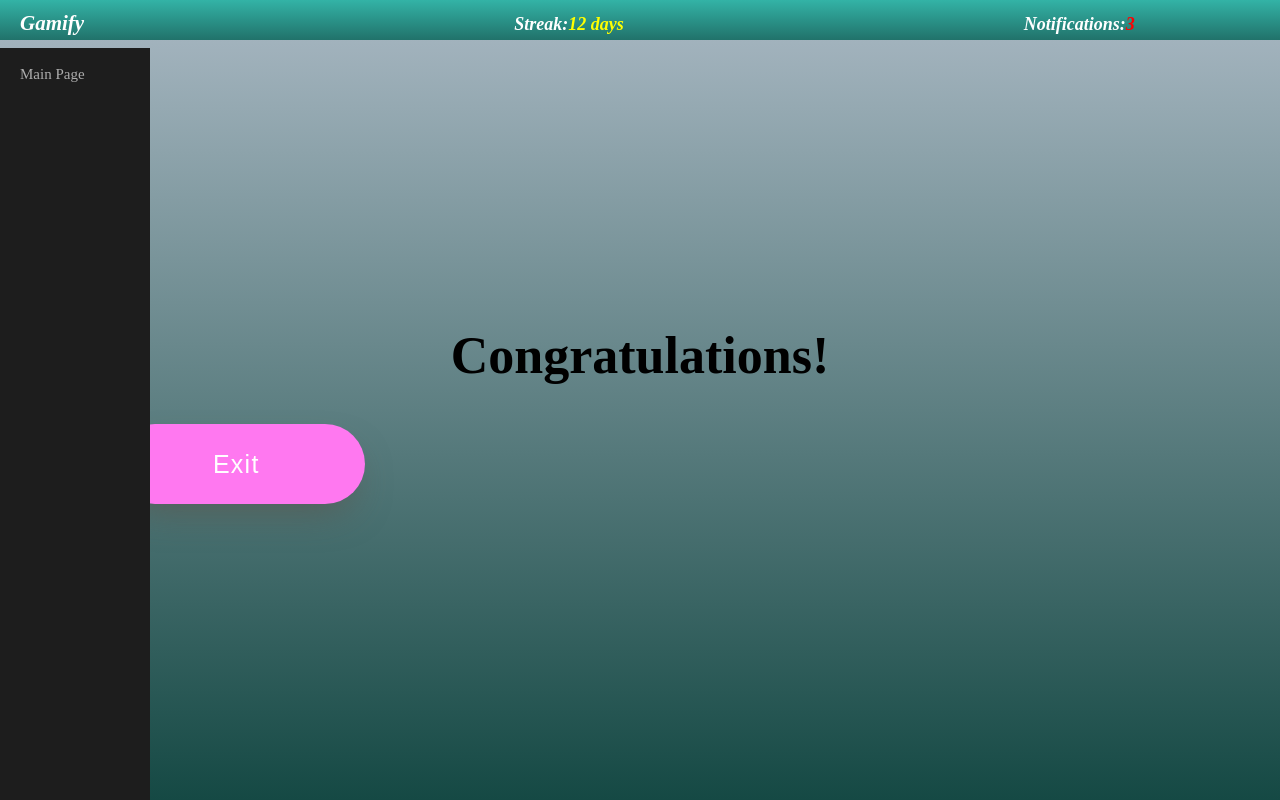
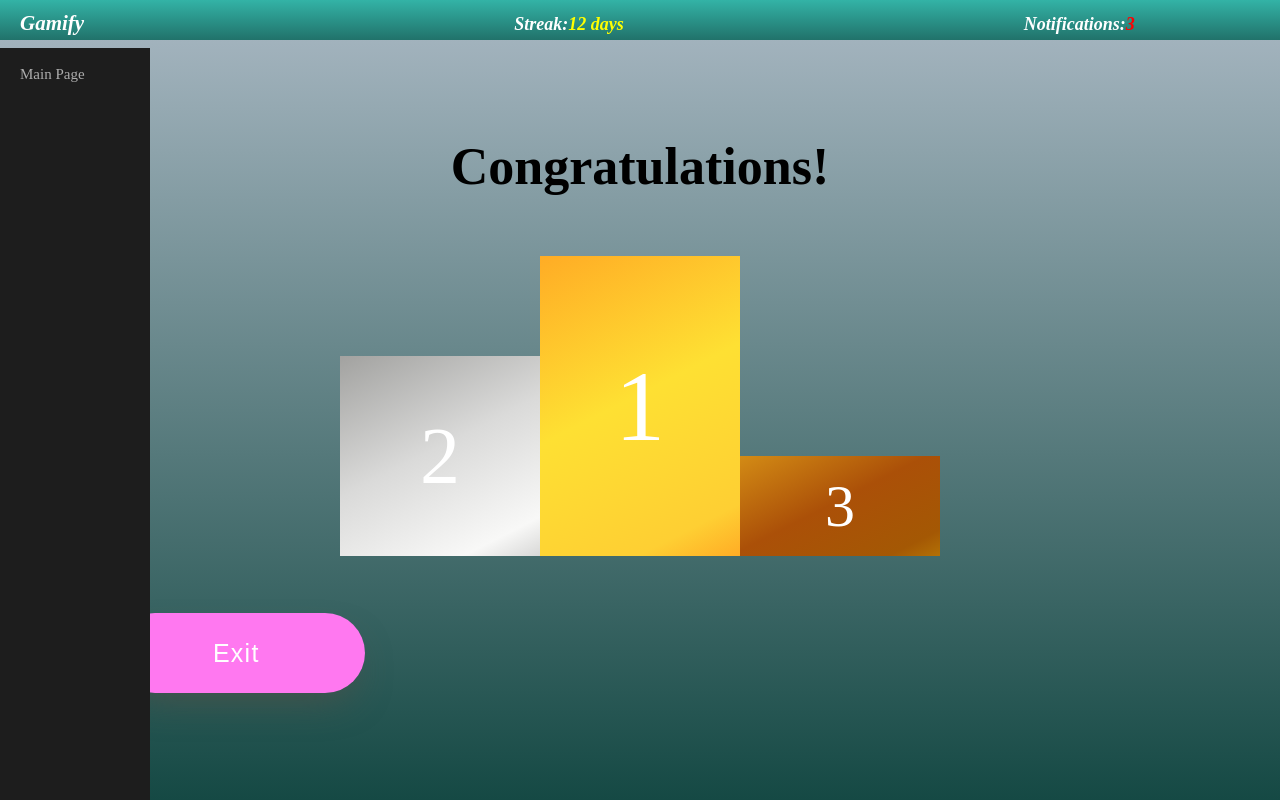
Before and after one commit to BodeaRazvan/Gamify, a React (Create React App) app in the folder gamify/: page /rankingPage in a window 1280 px wide. Built offline with nearby package versions, Linux system fonts and the light colour scheme.

Commit message:
small change made to SidebarProfile, ranking page done

```diff
--- a/gamify/src/contest/Contest.css
+++ b/gamify/src/contest/Contest.css
@@ -248,7 +248,7 @@
     margin: 10px;
 }
 
-.confirm-button {
+.confirm-button-contest {
     transition: all .5s ease;
     position: relative;
     display: inline;
@@ -272,11 +272,11 @@
     margin: 10px;
 }
 
-.confirm-button:hover {
+.confirm-button-contest:hover {
     transform: scale(1.1);
 }
 
-.confirm-button-clicked {
+.confirm-button-contest-clicked {
     transform: scale(1.1);
     transition: all .5s ease;
     position: relative;
@@ -321,7 +321,7 @@
 
 .popup-inner {
     position: relative;
-    padding: 32px;
+    padding: 60px;
     width: 100%;
     max-width: 640px;
     background-color: white;
@@ -375,3 +375,70 @@
     font-style: italic;
     font-size: 20px;
 }
+
+.container {
+    display: flex;
+    align-items: flex-end;
+}
+
+.podium__item {
+    width: 200px;
+}
+
+.podium__rank {
+    display: flex;
+    justify-content: center;
+    align-items: center;
+    font-size: 35px;
+    color: #fff;
+}
+
+.podium__city {
+    text-align: center;
+    padding: 0 .5rem;
+}
+
+.podium__number {
+    width: 27px;
+    height: 75px;
+}
+
+.podium .first {
+    min-height: 300px;
+    background: rgb(255,172,37);
+    background:
+            linear-gradient(333deg,
+            rgba(255,172,37,1) 0%,
+            rgba(254,207,51,1) 13%,
+            rgba(254,224,51,1) 53%,
+            rgba(255,172,37,1) 100%);
+    font-size: 100px;
+}
+
+.podium .second {
+    min-height: 200px;
+    background: rgb(160, 160, 160);
+    background:
+            linear-gradient(333deg,
+            rgb(216, 216, 215) 0%,
+            rgb(248, 248, 247) 13%,
+            rgb(218, 218, 217) 53%,
+            rgb(162, 162, 160) 100%);
+    font-size: 80px;
+}
+
+.podium .third {
+    min-height: 100px;
+    background: rgb(118, 74, 3);
+    background:
+            linear-gradient(333deg,
+            rgb(179, 113, 6) 0%,
+            rgb(164, 88, 4) 13%,
+            rgb(171, 80, 8) 53%,
+            rgb(211, 139, 21) 100%);
+    font-size: 60px;
+}
+
+.podium-list {
+    text-align: left;
+}
--- a/gamify/src/contest/ContestGettingReady.js
+++ b/gamify/src/contest/ContestGettingReady.js
@@ -6,8 +6,6 @@ import {useNavigate} from "react-router";
 import React, {useEffect} from "react";
 import {useState} from "react";
 import NavbarCustom from "../sidebarAndNavbar/NavbarCustom";
-import SidebarMainPage from "../sidebarAndNavbar/SidebarMainPage";
-import SidebarSimpleMainPage from "../sidebarAndNavbar/SidebarSimpleMainPage";
 
 export default function ContestGettingReady() {
 
@@ -30,7 +28,6 @@ export default function ContestGettingReady() {
     return(
         <div>
             <NavbarCustom/>
-            <SidebarSimpleMainPage/>
             <div className="App" style={{fontFamily:"poppins"}}>
                 <header className="myHeader">
                     <div className="one-below-another">
--- a/gamify/src/contest/RankingPage.js
+++ b/gamify/src/contest/RankingPage.js
@@ -5,7 +5,6 @@ import 'react-pro-sidebar/dist/css/styles.css';
 import {useNavigate} from "react-router";
 import React from "react";
 import {useState} from "react";
-import SidebarMainPage from "../sidebarAndNavbar/SidebarMainPage";
 import NavbarCustom from "../sidebarAndNavbar/NavbarCustom";
 import {useEffect} from "react";
 import SidebarSimpleMainPage from "../sidebarAndNavbar/SidebarSimpleMainPage";
@@ -20,12 +19,13 @@ export default function RankingPage() {
     const [players, setPlayers] = useState(JSON.parse(localStorage.getItem("players")));
     const [randomUsers, setRandomUsers] = useState(JSON.parse(localStorage.getItem("strangers")));
 
-    const [firstPlace, setFirstPlace] = useState(false);
-    const [secondPlace, setSecondPlace] = useState(false);
-    const [thirdPlace, setThirdPlace] = useState(false);
-    const [fourthPlace, setFourthPlace] = useState(false);
+    const [firstPlace, setFirstPlace] = useState('');
+    const [secondPlace, setSecondPlace] = useState('');
+    const [thirdPlace, setThirdPlace] = useState('');
 
     const [rankingList, setRankingList] = useState([]);
+
+    console.log(players)
 
     let navigate = useNavigate();
 
@@ -34,18 +34,45 @@ export default function RankingPage() {
     }
 
     useEffect(() => {
+        let index = 0;
+        const updatedRankingList = rankingList.map(player => {
+            if(index === 0){
+                setFirstPlace(player.username)
+            } else if (index === 1){
+                setSecondPlace(player.username)
+            } else if(index === 2){
+                setThirdPlace(player.username)
+            }
+            index = index + 1;
+            return {...player, index: index};
+        })
+        setRankingList(updatedRankingList)
+    }, [rankingList.length])
+
+    console.log(firstPlace)
+
+    console.log(rankingList)
+
+    useEffect(() => {
         if(noOfCorrectAnswers === 3){
-            setFirstPlace(true);
+            const tempList1 = rankingList.concat({username: "you", joined: true});
+            const tempList2 = tempList1.concat(players);
+            setRankingList(tempList2);
         }else if(noOfCorrectAnswers === 2){
-            setSecondPlace(true);
+            const tempList1 = rankingList.concat(players.at(0));
+            const tempList2 = tempList1.concat({username: "you", joined: true});
+            const tempList3 = tempList2.concat(players.slice(1,players.length));
+            setRankingList(tempList3);
         } else if(noOfCorrectAnswers === 1){
-            setThirdPlace(true);
+            const tempList1 = rankingList.concat(players.at(0));
+            const tempList2 = tempList1.concat(players.at(1));
+            const tempList3 = tempList2.concat({username: "you", joined: true})
+            const tempList4 = tempList3.concat(players.slice(2,players.length));
+            setRankingList(tempList4);
         } else if(noOfCorrectAnswers === 0){
-            if(noOfPlayers === 2){
-                setThirdPlace(true);
-            }else{
-                setFourthPlace(true);
-            }
+            const tempList1 = rankingList.concat(players);
+            const tempList2 = tempList1.concat({username: "you", joined: true});
+            setRankingList(tempList2);
         }
     }, [])
 
@@ -56,19 +83,48 @@ export default function RankingPage() {
             <div className="App" style={{fontFamily:"poppins"}}>
                 <header className="myHeader">
                     <h1> Congratulations! </h1>
-                    {firstPlace
-                        ?
-                        <label style={{fontSize: 35}}> <b> You are the 1st place </b> </label>
-                        : ( secondPlace
-                            ?
-                            <label style={{fontSize: 35}}> <b> You are the 2nd place </b> </label>
-                            : ( thirdPlace
-                                ?
-                                <label style={{fontSize: 35}}> <b> You are the  3rd place </b> </label>
-                                : ( fourthPlace
-                                    ?
-                                    <label style={{fontSize: 35}}> <b> You are the  4th place </b> </label>
-                                    : null)))}
+                    <div className="container podium">
+                        <div className="podium__item">
+                            <p className="podium__city">
+                                <b>{secondPlace === "you"
+                                    ? <label style={{color: "red"}}>{secondPlace}</label>
+                                    : <label>{secondPlace}</label> }
+                                </b>
+                            </p>
+                            <div className="podium__rank second">2</div>
+                        </div>
+                        <div className="podium__item">
+                            <p className="podium__city">
+                                <b>{firstPlace === "you"
+                                    ? <label style={{color: "red"}}>{firstPlace}</label>
+                                    : <label>{firstPlace}</label>}
+                                </b>
+                            </p>
+                            <div className="podium__rank first">1</div>
+                        </div>
+                        <div className="podium__item">
+                            <p className="podium__city">
+                                <b>{thirdPlace === "you"
+                                    ? <label style={{color: "red"}}>{thirdPlace}</label>
+                                    : <label>{thirdPlace}</label>}
+                                </b>
+                            </p>
+                            <div className="podium__rank third">3</div>
+                        </div>
+                    </div>
+                    <ul className="podium-list">
+                        {rankingList.slice(3,rankingList.length).map(({username, index}) => {
+                            return (
+                                <li style={{listStyle: "none", fontSize: 25}}>
+                                    <b>
+                                        {username === "you"
+                                            ? <label style={{color: "red"}}>{index}: {username}</label>
+                                            : <label>{index}: {username}</label>}
+                                    </b>
+                                </li>
+                            )
+                        })}
+                    </ul>
                     <button className="go-back-button" onClick={exit}> Exit </button>
                 </header>
             </div>
--- a/gamify/src/quiz/ClassicQuiz.js
+++ b/gamify/src/quiz/ClassicQuiz.js
@@ -5,7 +5,6 @@ import 'react-pro-sidebar/dist/css/styles.css';
 import {useNavigate} from "react-router";
 import React, {useEffect} from "react";
 import NavbarCustom from "../sidebarAndNavbar/NavbarCustom";
-import SidebarSimpleMainPage from "../sidebarAndNavbar/SidebarSimpleMainPage";
 
 
 function ClassicQuiz() {
@@ -19,7 +18,7 @@ function ClassicQuiz() {
     return(
         <div>
             <NavbarCustom/>
-            <SidebarSimpleMainPage/>
+
             <div className="App" style={{fontFamily: "poppins"}}>
 
                 <header className="myHeader">
--- a/gamify/src/quiz/ClassicQuizPage1.js
+++ b/gamify/src/quiz/ClassicQuizPage1.js
@@ -5,7 +5,6 @@ import 'react-pro-sidebar/dist/css/styles.css';
 import {useNavigate} from "react-router";
 import React, {useEffect, useState} from "react";
 import NavbarCustom from "../sidebarAndNavbar/NavbarCustom";
-import SidebarSimpleMainPage from "../sidebarAndNavbar/SidebarSimpleMainPage";
 
 
 function ClassicQuizPage1() {
@@ -70,7 +69,6 @@ function ClassicQuizPage1() {
     return(
         <div>
             <NavbarCustom/>
-            <SidebarSimpleMainPage/>
 
             <div className="App" style={{fontFamily: "poppins"}}>
                 <header className="myHeader">
--- a/gamify/src/quiz/ClassicQuizPage2.js
+++ b/gamify/src/quiz/ClassicQuizPage2.js
@@ -5,7 +5,6 @@ import 'react-pro-sidebar/dist/css/styles.css';
 import {useNavigate} from "react-router";
 import React, {useEffect, useState} from "react";
 import NavbarCustom from "../sidebarAndNavbar/NavbarCustom";
-import SidebarSimpleMainPage from "../sidebarAndNavbar/SidebarSimpleMainPage";
 
 
 function ClassicQuizPage2() {
@@ -70,7 +69,6 @@ function ClassicQuizPage2() {
     return(
         <div>
             <NavbarCustom/>
-            <SidebarSimpleMainPage/>
 
             <div className="App" style={{fontFamily: "poppins"}}>
                 <header className="myHeader">
--- a/gamify/src/quiz/ClassicQuizPage3.js
+++ b/gamify/src/quiz/ClassicQuizPage3.js
@@ -5,7 +5,6 @@ import 'react-pro-sidebar/dist/css/styles.css';
 import {useNavigate} from "react-router";
 import React, {useEffect, useState} from "react";
 import NavbarCustom from "../sidebarAndNavbar/NavbarCustom";
-import SidebarSimpleMainPage from "../sidebarAndNavbar/SidebarSimpleMainPage";
 
 
 function ClassicQuizPage3() {
@@ -70,7 +69,6 @@ function ClassicQuizPage3() {
     return(
         <div>
             <NavbarCustom/>
-            <SidebarSimpleMainPage/>
 
             <div className="App" style={{fontFamily: "poppins"}}>
                 <header className="myHeader">
--- a/gamify/src/sidebarAndNavbar/SidebarProfile.js
+++ b/gamify/src/sidebarAndNavbar/SidebarProfile.js
@@ -79,6 +79,8 @@ export default function SidebarProfile() {
                 </SubMenu>
                 <SubMenu title="Streak" onClick={() => {navigate("/streak")}}>
                 </SubMenu>
+                <SubMenu title="Connections" onClick={() => {navigate("/connections")}}>
+                </SubMenu>
             </Menu>
         </ProSidebar>
     );
```
Also changed, not shown: gamify/src/connections/Connections.js (+5 -10 lines), gamify/src/contest/ContestProgress.js (+28 -23 lines), gamify/src/contest/WaitingForPeople.js (+16 -5 lines).
